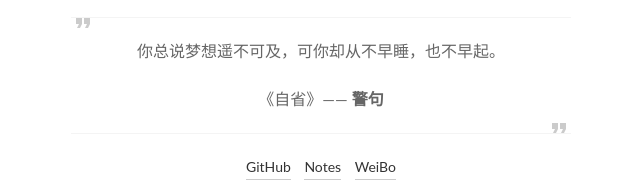
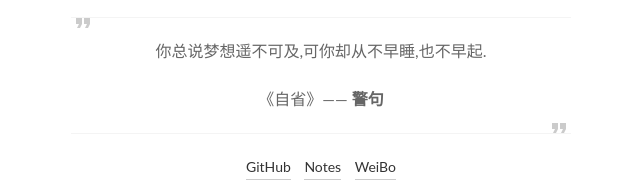
Before and after one commit to whtx/whtx.github.io, a website: page index.html in a window 1280 px wide. Shown: the part 161-355 px from the top of the page, 319-959 px from the left. Drawn offline with Linux system fonts and the light colour scheme.

Commit message:
update html

```diff
--- a/index.html
+++ b/index.html
@@ -14,7 +14,7 @@
         <div class="header">
             <h1>Ponnenult</h1>
             <div class="quote">
-                <p class="quote-text animate-init">你总说梦想遥不可及，可你却从不早睡，也不早起。</p>
+                <p class="quote-text animate-init">你总说梦想遥不可及,可你却从不早睡,也不早起.</p>
                 <p class="quote-author animate-init">《自省》—— <strong>警句</strong></p>
             </div>
         </div>
```
